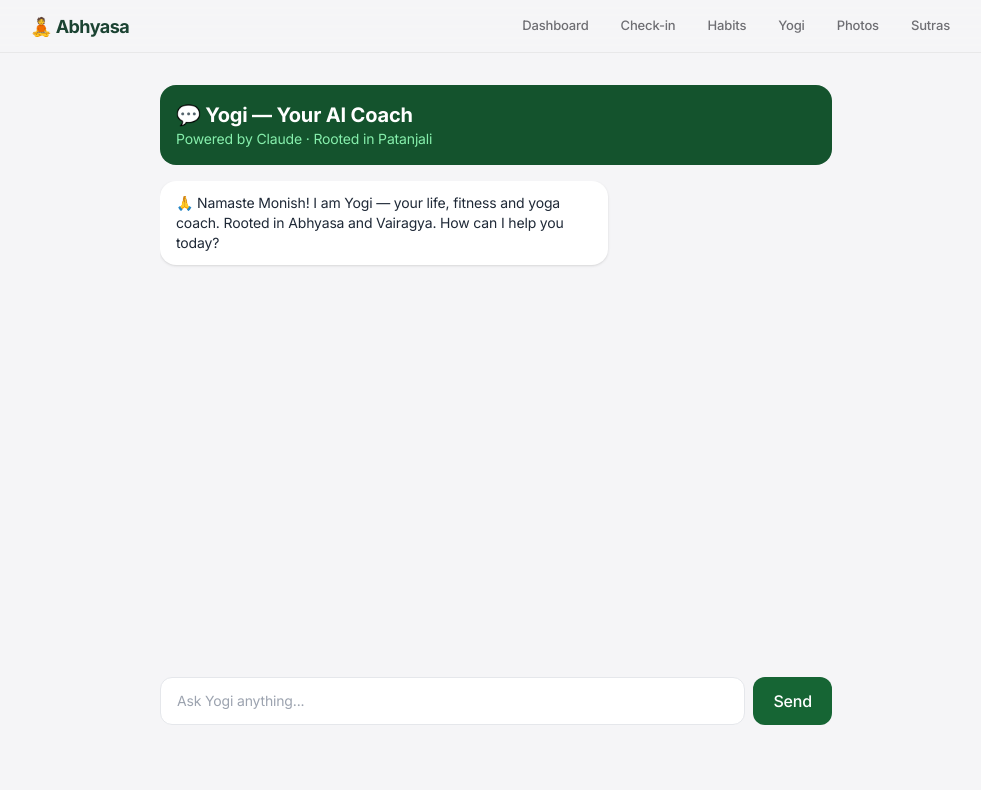
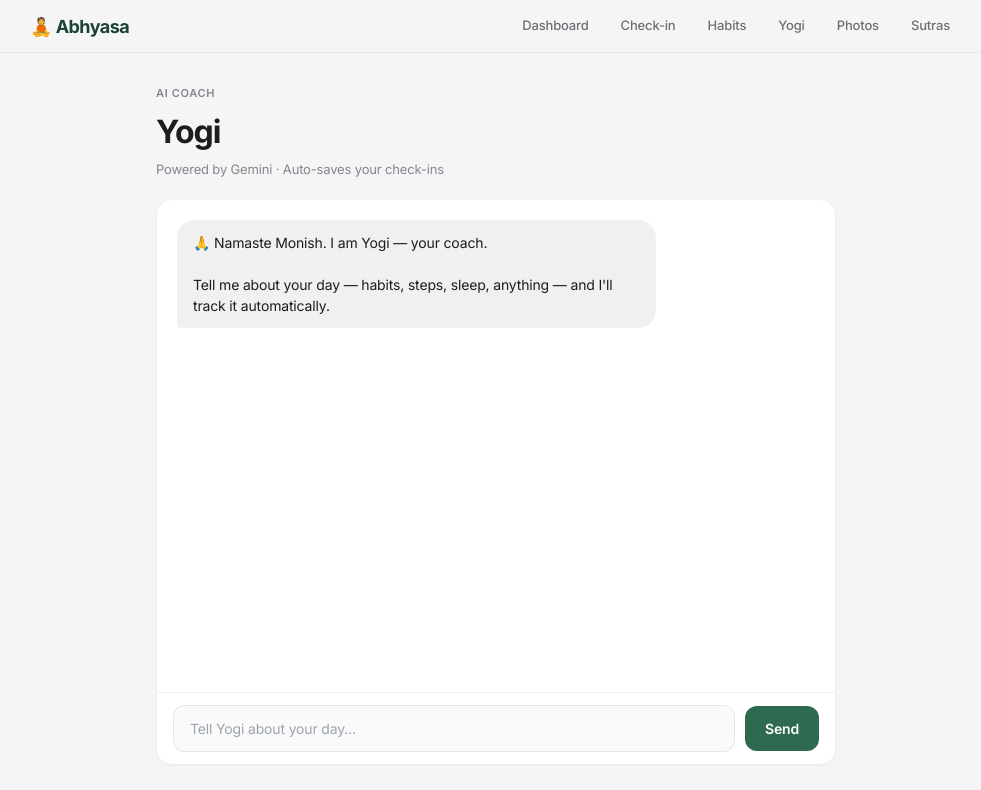
Before and after one commit to monish-dsg/abhyasa100, a Next.js app: page /yogi in a window 1280 px wide. Shown: the top 790 px of the page, without its empty margins (144-1125 px from the left). Built offline with nearby package versions, Linux system fonts and the light colour scheme; no server answers; the database is empty.

Commit message:
Update page.tsx

```diff
--- a/app/yogi/page.tsx
+++ b/app/yogi/page.tsx
@@ -4,7 +4,7 @@ import { supabase } from '../../lib/supabase'
 
 export default function YogiChat() {
   const [messages, setMessages] = useState<any[]>([
-    { role: 'assistant', content: '🙏 Namaste Monish! I am Yogi — your life, fitness and yoga coach. Rooted in Abhyasa and Vairagya. How can I help you today?' }
+    { role: 'assistant', content: '🙏 Namaste Monish. I am Yogi — your coach.\n\nTell me about your day — habits, steps, sleep, anything — and I\'ll track it automatically.' }
   ])
   const [input, setInput] = useState('')
   const [loading, setLoading] = useState(false)
@@ -26,6 +26,7 @@ export default function YogiChat() {
 
     const summary = logs.map(l => `Day ${l.day}: Weight ${l.weight}kg, Color: ${l.color}, Score: ${l.score}/10`).join('\n')
 
+    try {
       const res = await fetch('/api/yogi', {
         method: 'POST',
         headers: { 'Content-Type': 'application/json' },
@@ -33,42 +34,145 @@ export default function YogiChat() {
       })
       const data = await res.json()
       setMessages(p => [...p, { role: 'assistant', content: data.reply }])
+
+      if (data.saved?.success) {
+        setMessages(p => [...p, {
+          role: 'system',
+          content: `Saved Day ${data.saved.day} → ${data.saved.color} (${data.saved.score}/10)`
+        }])
+        const { data: newLogs } = await supabase.from('daily_logs').select('*, habits(*)').order('day')
+        if (newLogs) setLogs(newLogs)
+      }
+    } catch (err: any) {
+      setMessages(p => [...p, { role: 'assistant', content: `Error: ${err.message}` }])
+    }
+
     setLoading(false)
   }
 
   return (
-    <div className="max-w-2xl mx-auto flex flex-col h-[80vh]">
-      <div className="bg-green-900 text-white rounded-2xl p-4 mb-4">
-        <h1 className="text-xl font-bold">💬 Yogi — Your AI Coach</h1>
-        <p className="text-green-300 text-sm">Powered by Claude · Rooted in Patanjali</p>
+    <div style={{ display: 'flex', flexDirection: 'column', height: 'calc(100vh - 120px)', maxWidth: 680, margin: '0 auto' }}>
+
+      {/* Header */}
+      <div style={{ marginBottom: 20 }}>
+        <p className="section-title" style={{ marginBottom: 6 }}>AI COACH</p>
+        <h1 style={{ fontSize: '2rem', fontWeight: 700, letterSpacing: '-0.03em', color: '#1d1d1f' }}>Yogi</h1>
+        <p style={{ fontSize: '0.8125rem', color: '#86868b', marginTop: 4 }}>Powered by Gemini · Auto-saves your check-ins</p>
       </div>
 
-      <div className="flex-1 overflow-y-auto space-y-3 mb-4">
+      {/* Chat area */}
+      <div className="card" style={{ flex: 1, display: 'flex', flexDirection: 'column', overflow: 'hidden' }}>
+        <div style={{ flex: 1, overflowY: 'auto', padding: '20px 20px 10px 20px' }}>
           {messages.map((m, i) => (
-          <div key={i} className={`flex ${m.role === 'user' ? 'justify-end' : 'justify-start'}`}>
-            <div className={`max-w-xs md:max-w-md px-4 py-3 rounded-2xl text-sm ${m.role === 'user' ? 'bg-green-700 text-white' : 'bg-white text-gray-800 shadow'}`}>
+            <div key={i} style={{
+              display: 'flex',
+              justifyContent: m.role === 'user' ? 'flex-end' : m.role === 'system' ? 'center' : 'flex-start',
+              marginBottom: 12,
+            }}>
+              {m.role === 'system' ? (
+                <div style={{
+                  background: 'rgba(45,106,79,0.08)',
+                  border: '1px solid rgba(45,106,79,0.15)',
+                  color: '#2d6a4f',
+                  padding: '6px 14px',
+                  borderRadius: 100,
+                  fontSize: '0.75rem',
+                  fontWeight: 600,
+                }}>
+                  ✅ {m.content}
+                </div>
+              ) : (
+                <div style={{
+                  maxWidth: '75%',
+                  padding: '12px 16px',
+                  borderRadius: m.role === 'user' ? '18px 18px 4px 18px' : '18px 18px 18px 4px',
+                  fontSize: '0.875rem',
+                  lineHeight: 1.5,
+                  whiteSpace: 'pre-wrap',
+                  ...(m.role === 'user' ? {
+                    background: '#2d6a4f',
+                    color: 'white',
+                  } : {
+                    background: '#f0f0f0',
+                    color: '#1d1d1f',
+                  })
+                }}>
                   {m.content}
                 </div>
+              )}
             </div>
           ))}
           {loading && (
-          <div className="flex justify-start">
-            <div className="bg-white shadow px-4 py-3 rounded-2xl text-sm text-gray-500 italic">Yogi is thinking... 🧘</div>
+            <div style={{ display: 'flex', justifyContent: 'flex-start', marginBottom: 12 }}>
+              <div style={{
+                background: '#f0f0f0',
+                padding: '12px 16px',
+                borderRadius: '18px 18px 18px 4px',
+                fontSize: '0.875rem',
+                color: '#86868b',
+              }}>
+                <span style={{ display: 'inline-flex', gap: 4 }}>
+                  <span style={{ animation: 'fadeIn 1s infinite' }}>●</span>
+                  <span style={{ animation: 'fadeIn 1s infinite 0.2s' }}>●</span>
+                  <span style={{ animation: 'fadeIn 1s infinite 0.4s' }}>●</span>
+                </span>
+              </div>
             </div>
           )}
           <div ref={bottom} />
         </div>
 
-      <div className="flex gap-2">
-        <input value={input} onChange={e => setInput(e.target.value)}
+        {/* Input area */}
+        <div style={{
+          padding: '12px 16px',
+          borderTop: '1px solid rgba(0,0,0,0.06)',
+          display: 'flex',
+          gap: 10,
+          alignItems: 'center',
+        }}>
+          <input
+            value={input}
+            onChange={e => setInput(e.target.value)}
             onKeyDown={e => e.key === 'Enter' && send()}
-          className="flex-1 border rounded-xl px-4 py-3 text-sm focus:outline-none focus:ring-2 focus:ring-green-600"
-          placeholder="Ask Yogi anything..." />
-        <button onClick={send} disabled={loading}
-          className="bg-green-800 text-white px-5 py-3 rounded-xl font-medium hover:bg-green-700 transition">
+            placeholder="Tell Yogi about your day..."
+            style={{
+              flex: 1,
+              border: '1px solid rgba(0,0,0,0.08)',
+              borderRadius: 12,
+              padding: '12px 16px',
+              fontSize: '0.875rem',
+              background: '#fafafa',
+              outline: 'none',
+            }}
+            onFocus={e => {
+              e.currentTarget.style.borderColor = '#2d6a4f'
+              e.currentTarget.style.boxShadow = '0 0 0 3px rgba(45,106,79,0.08)'
+            }}
+            onBlur={e => {
+              e.currentTarget.style.borderColor = 'rgba(0,0,0,0.08)'
+              e.currentTarget.style.boxShadow = 'none'
+            }}
+          />
+          <button
+            onClick={send}
+            disabled={loading}
+            style={{
+              background: loading ? '#c7c7cc' : '#2d6a4f',
+              color: 'white',
+              border: 'none',
+              borderRadius: 12,
+              padding: '12px 20px',
+              fontSize: '0.875rem',
+              fontWeight: 600,
+              cursor: loading ? 'not-allowed' : 'pointer',
+              transition: 'all 0.2s ease',
+              fontFamily: 'inherit',
+            }}
+          >
             Send
           </button>
         </div>
       </div>
+    </div>
   )
 }
```
Lines whose indentation alone changed are shown as unchanged.
